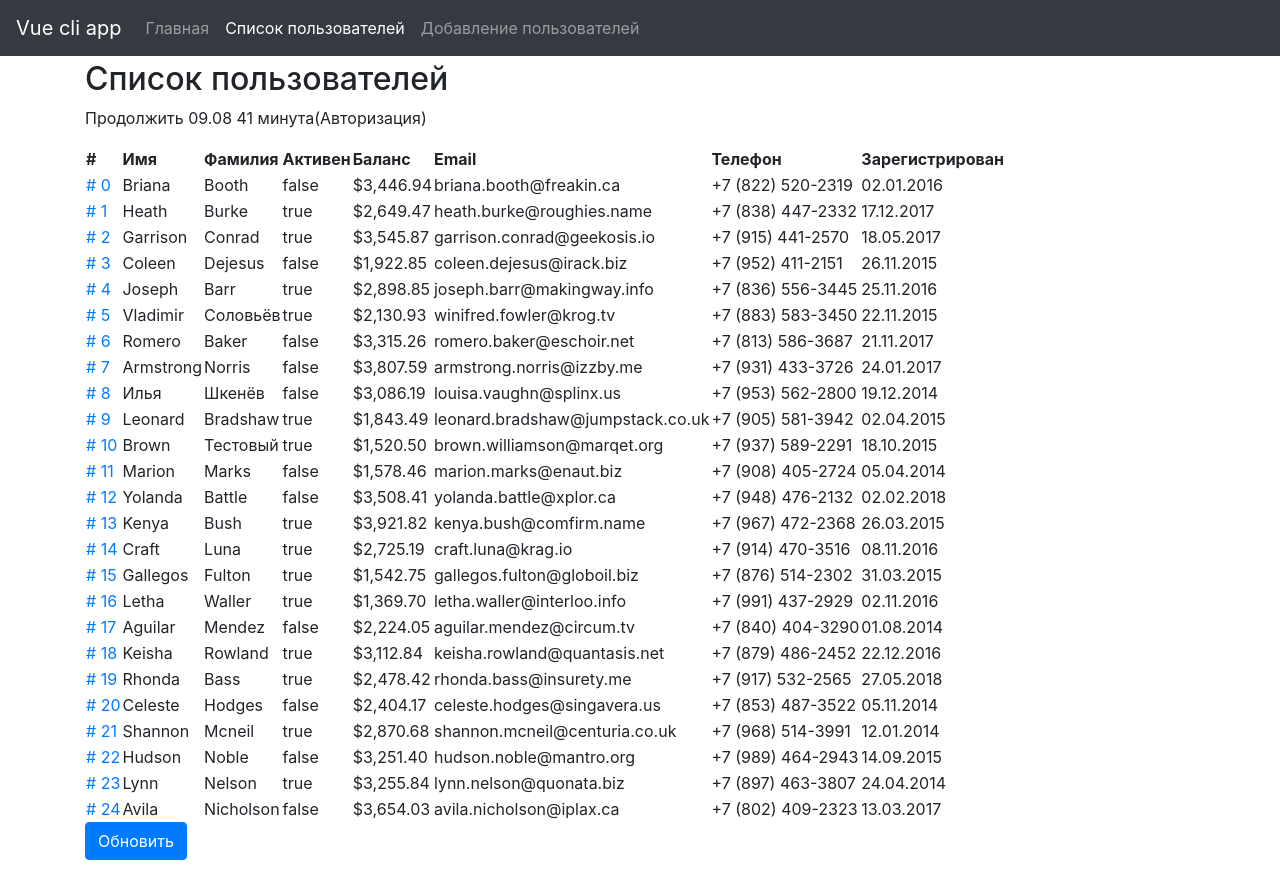
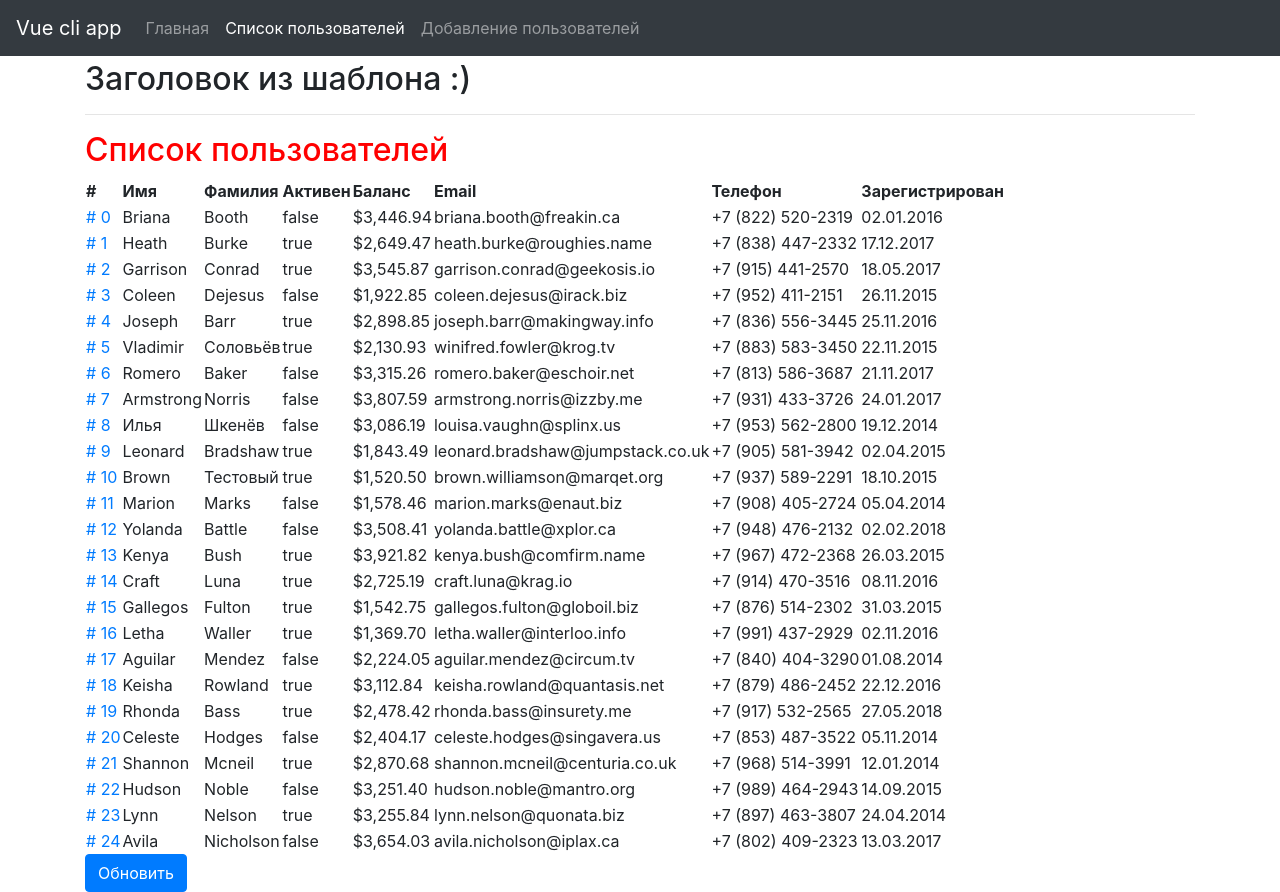
Before and after one commit to VladimirSolovyov/studying-vue, a Vue app in the folder classroomwork3/: page /users in a window 1280 px wide. Before the commit the page ends 860 px from the top, so only its background shows below. Built offline with nearby package versions, Linux system fonts and the light colour scheme; data requests are answered from the project's data file.

Commit message:
lesson4`

```diff
--- a/classroomwork3/package.json
+++ b/classroomwork3/package.json
@@ -4,7 +4,7 @@
   "private": true,
   "scripts": {
     "serve": "vue-cli-service serve",
-    "build": "vue-cli-service build",
+    "build": "vue-cli-service build --modern",
     "lint": "vue-cli-service lint",
     "fake": "json-server --watch db.json"
   },
--- a/classroomwork3/src/App.vue
+++ b/classroomwork3/src/App.vue
@@ -29,12 +29,14 @@
     </nav>
 
     <main role="main" class="container">
+      <h2 class="cool">Заголовок из шаблона :)</h2>
+      <hr>
       <router-view/>
     </main>
   </div>
 </template>
 
-<style>
+<style scoped>
 #app {
   margin-top: 60px;
 }
--- a/classroomwork3/src/views/Users.vue
+++ b/classroomwork3/src/views/Users.vue
@@ -1,7 +1,6 @@
 <template>
   <div>
-    <h2>Список пользователей</h2>
-    <p>Продолжить 09.08 41 минута(Авторизация)</p>
+    <h2 class="cool">Список пользователей</h2>
     <div v-if="loading" class="alert alert-warning">
       Загрузка...
     </div>
@@ -18,11 +17,10 @@
 </template>
 <script>
 import axios from 'axios'
-import UserList from '@/components/UserList.vue'
 
 export default {
   components: {
-    UserList
+    UserList: () => import('@/components/UserList.vue')
   },
   data: () => ({
     users: [],
@@ -47,3 +45,9 @@ export default {
   }
 }
 </script>
+
+<style scoped>
+.cool {
+  color: red;
+}
+</style>
--- a/classroomwork3/vue.config.js
+++ b/classroomwork3/vue.config.js
@@ -1,4 +1,5 @@
 // vue.config.js
 module.exports = {
-  lintOnSave: true
+  lintOnSave: true,
+  baseUrl: process.env.NODE_ENV === 'production' ? '/my-project/' : '/'
 }
```
Also changed, not shown: classroomwork3/src/router.js (+4 -8 lines).
